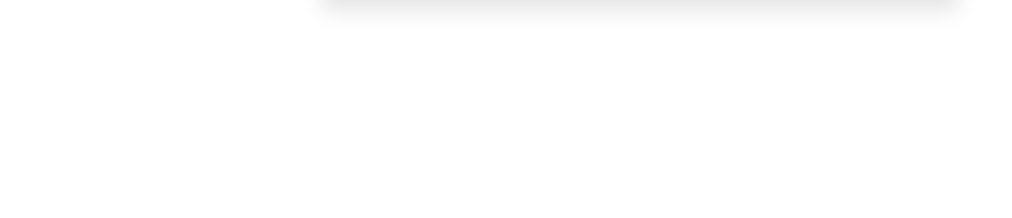
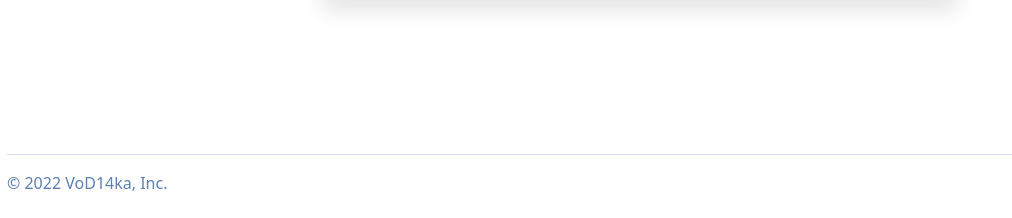
Before and after one commit to V0D14Ka/FirstWebSite, a Django app: page /egg in a window 1280 px wide. Shown: the part 582-800 px from the top of the page, without its empty margins (0-1012 px from the left). Run offline with Django 4.2, Linux system fonts and the light colour scheme.

Commit message:
all site

```diff
--- a/main/templates/main/base.html
+++ b/main/templates/main/base.html
@@ -31,6 +31,20 @@
             box-shadow: 0 15px 20px rgba(0,0,0,.1);
         }
     </style>
+
+    <div id="footer">
+    <hr class="featurette-divider">
+        <p>© 2022 VoD14ka, Inc.  <!--<a href="#">Help</a>  <a href="#">Terms</a></p>-->
+    </div>
+    <style>
+        #footer {
+        position: fixed; /* Фиксированное положение */
+        left: 0; bottom: 0; /* Левый нижний угол */
+        padding: 7px; /* Поля вокруг текста */
+        color: #5b80b2; /* Цвет текста */
+        width: 100%; /* Ширина слоя */
+       }
+  </style>
 </header>
 </body>
 </html>
```
